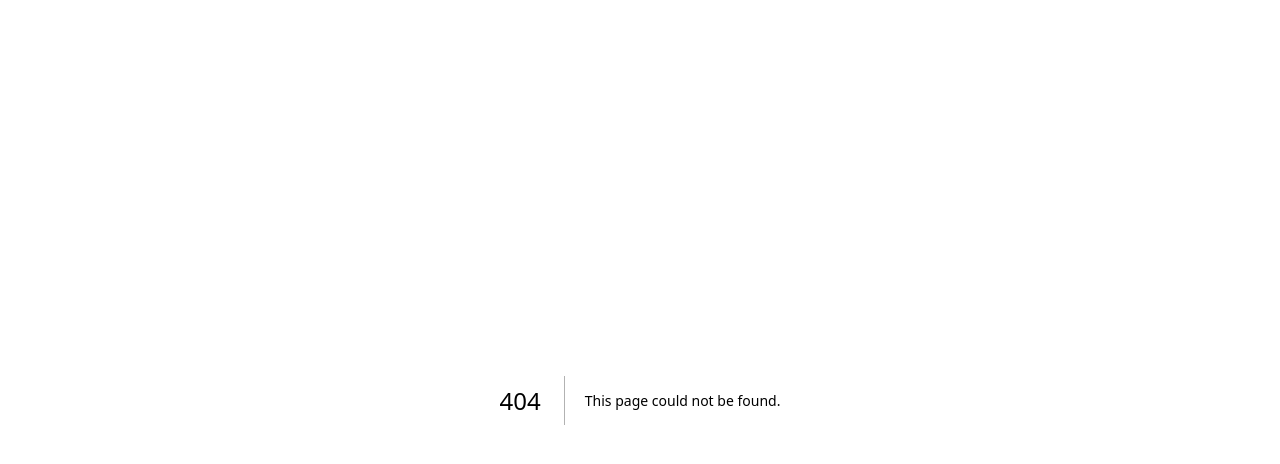
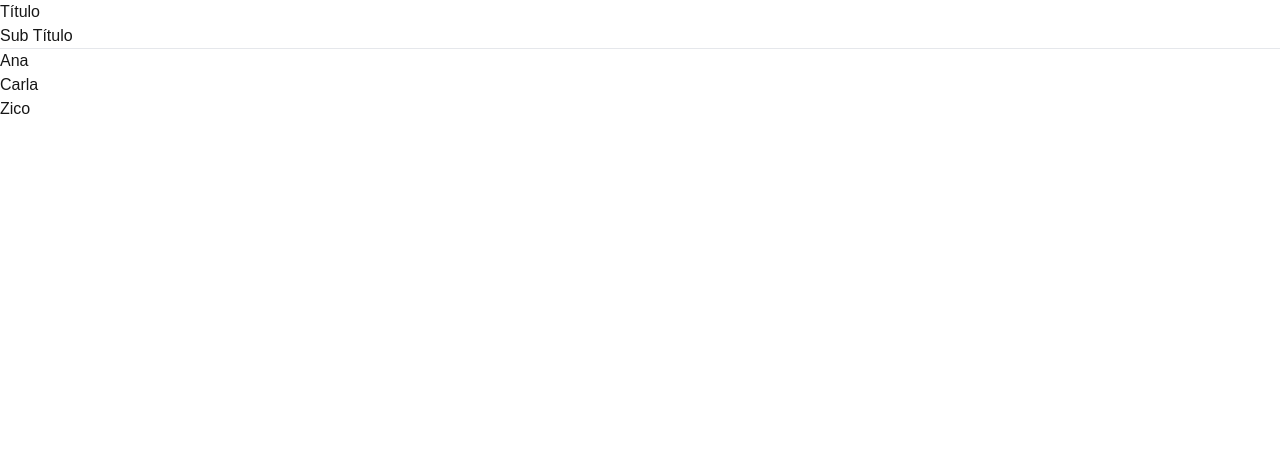
Before and after one commit to miqueiasjed/react-fundamentos, a Next.js app: page /fundamentos/funcoes in a window 1280 px wide. Before the commit this address had no page. Shown: the top 464 px of the page. Built offline with nearby package versions, Linux system fonts and the light colour scheme.

Commit message:
components

```diff
--- /dev/null
+++ b/src/app/fundamentos/funcoes/page.tsx
@@ -0,0 +1,28 @@
+export default function Page() {
+  function renderizarTitulo() {
+    return (
+      <div>
+        <h1>Título</h1>
+        <h2>Sub Título</h2>
+      </div>
+    )
+  }
+
+  function renderizarConteudo() {
+    return (
+      <ul>
+        <li>Ana</li>
+        <li>Carla</li>
+        <li>Zico</li>
+      </ul>
+    )
+  }
+
+  return (
+    <div>
+      {renderizarTitulo()}
+      <hr />
+      {renderizarConteudo()}
+    </div>
+  )
+}
```
Also changed, not shown: src/app/fundamentos/pagina/page.tsx (added, +9 -0 lines), src/app/fundamentos/soma/page.tsx (added, +14 -0 lines), src/components/Cabecalho.tsx (added, +9 -0 lines).
